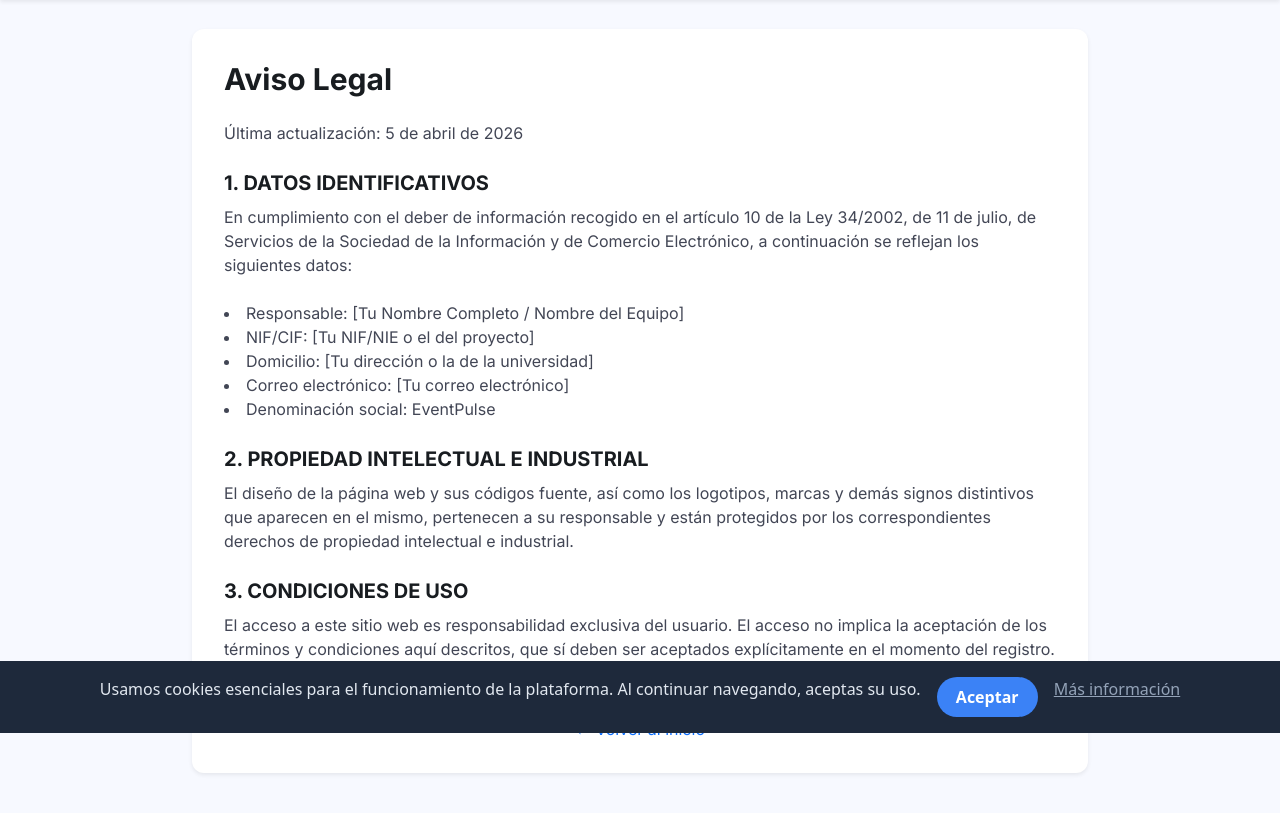
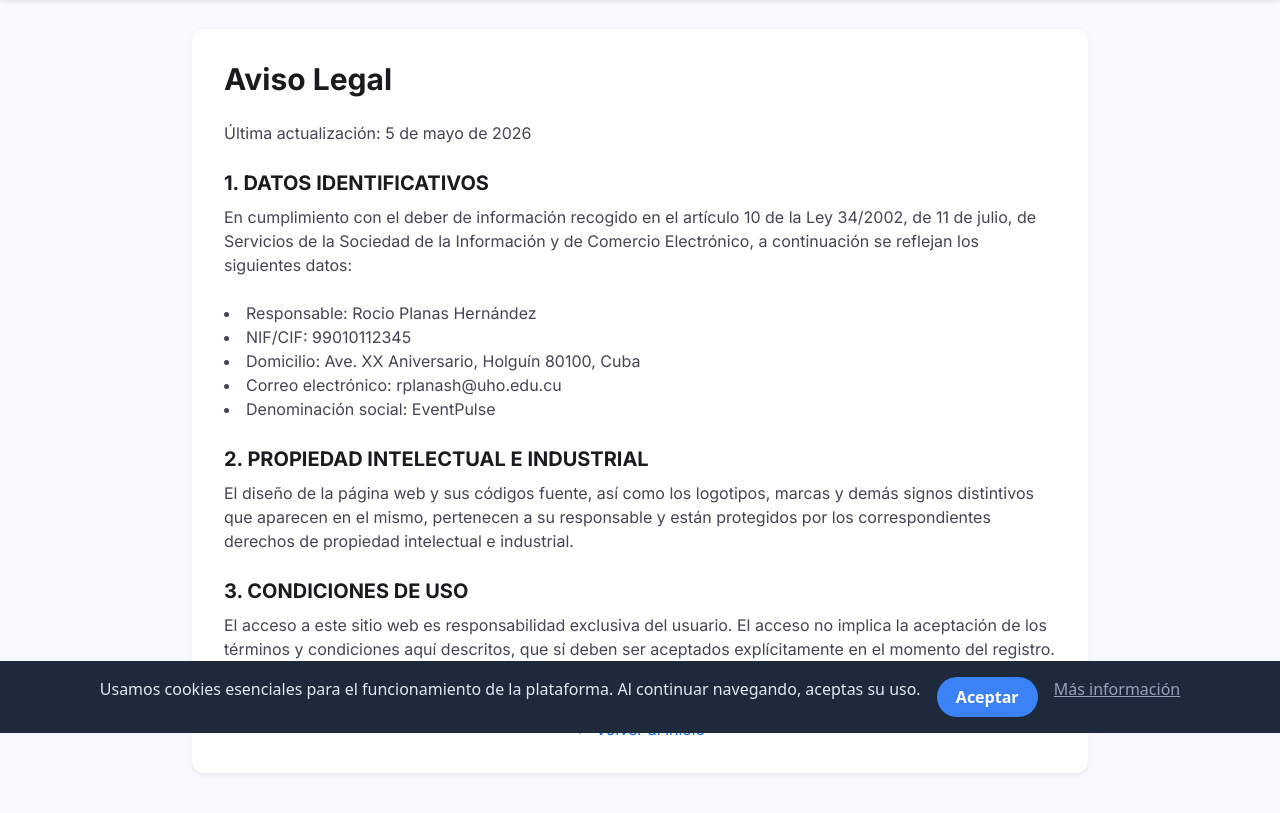
Before and after one commit to Rocio-Planas/Event, a Django app: page /aviso-legal/ in a window 1280 px wide. Shown: the part 67-880 px from the top of the page. Run offline with Django 5.2, Linux system fonts and the light colour scheme; some libraries are stand-ins or nearby versions.

Commit message:
Arreglos finales

```diff
--- a/core/views.py
+++ b/core/views.py
@@ -157,8 +157,10 @@ def home(request):
     if busqueda:
         eventos_filtrados = [e for e in eventos_filtrados if busqueda.lower() in e['titulo'].lower() or busqueda.lower() in e['categoria'].lower()]
 
-    # 9. Personalización por preferencias (solo sin filtros)
-    if not categoria_filtro and not busqueda and request.user.is_authenticated:
+
+    # 9. Personalización por preferencias (solo si no es "Todas" explícito)
+    mostrar_todos = request.GET.get('all') == '1'
+    if not categoria_filtro and not busqueda and request.user.is_authenticated and not mostrar_todos:
         preferencias = list(request.user.preferencias.values_list('nombre', flat=True))
         if preferencias:
             categorias_pref_norm = [normalizar_categoria(c) for c in preferencias]
@@ -639,11 +641,22 @@ def detalle_evento_presencial(request, evento_id):
                 usuario=request.user, evento_id=evento.id, tipo_evento='presencial'
             ).exists()
             es_favorito = FavoritoPresencial.objects.filter(usuario=request.user, evento=evento).exists()
+
+    # ========== NUEVO: Obtener reseñas aprobadas para este evento presencial ==========
+    resenas = Resena.objects.filter(evento_presencial=evento, aprobada=True).order_by('-fecha_creacion')
+    total_resenas = resenas.count()
+    promedio = 0
+    if total_resenas > 0:
+        promedio = round(sum(r.calificacion for r in resenas) / total_resenas, 1)
+
     context = {
         'evento': evento_data,
         'esta_suscrito': esta_suscrito,
         'es_organizador': es_organizador,
         'es_favorito': es_favorito,
+        'resenas': resenas,              # ← nuevo
+        'promedio': promedio,            # ← nuevo
+        'total_resenas': total_resenas,  # ← nuevo
     }
     return render(request, 'evento_presencial_detalle.html', context)
 
--- a/templates/aviso_legal.html
+++ b/templates/aviso_legal.html
@@ -5,16 +5,16 @@
 <div class="max-w-4xl mx-auto">
     <div class="bg-surface-container-lowest rounded-xl shadow-sm p-8">
         <h1 class="text-3xl font-bold text-on-surface mb-6" data-i18n="aviso_legal_title">Aviso Legal</h1>
-        <p class="text-on-surface-variant mb-4" data-i18n="last_update_with_date">Última actualización: 5 de abril de 2026</p>
+        <p class="text-on-surface-variant mb-4" data-i18n="last_update_with_date">Última actualización: 5 de mayo de 2026</p>
 
         <h2 class="text-xl font-bold text-on-surface mt-6 mb-2" data-i18n="aviso_legal_section1_title">1. DATOS IDENTIFICATIVOS</h2>
         <p class="text-on-surface-variant mb-4" data-i18n="aviso_legal_section1_text">En cumplimiento con el deber de información recogido en el artículo 10 de la Ley 34/2002, de 11 de julio, de Servicios de la Sociedad de la Información y de Comercio Electrónico, a continuación se reflejan los siguientes datos:</p>
         <ul class="list-disc list-inside text-on-surface-variant mb-4">
-            <li><span data-i18n="aviso_legal_responsable_label">Responsable:</span> [Tu Nombre Completo / Nombre del Equipo]</li>
-            <li><span data-i18n="aviso_legal_nif_label">NIF/CIF:</span> [Tu NIF/NIE o el del proyecto]</li>
-            <li><span data-i18n="aviso_legal_domicilio_label">Domicilio:</span> [Tu dirección o la de la universidad]</li>
-            <li><span data-i18n="aviso_legal_email_label">Correo electrónico:</span> [Tu correo electrónico]</li>
-            <li><span data-i18n="aviso_legal_social_label">Denominación social:</span> EventPulse</li>
+            <li><span data-i18n="aviso_legal_responsable_label">Responsable:</span> <span data-i18n="aviso_legal_responsable_value">Rocio Planas Hernández</span></li>
+            <li><span data-i18n="aviso_legal_nif_label">NIF/CIF:</span> <span data-i18n="aviso_legal_nif_value">99010112345</span></li>
+            <li><span data-i18n="aviso_legal_domicilio_label">Domicilio:</span> <span data-i18n="aviso_legal_domicilio_value">Ave. XX Aniversario, Holguín 80100, Cuba</span></li>
+            <li><span data-i18n="aviso_legal_email_label">Correo electrónico:</span> <span data-i18n="aviso_legal_email_value">rplanash@uho.edu.cu</span></li>
+            <li><span data-i18n="aviso_legal_social_label">Denominación social:</span> <span data-i18n="aviso_legal_social_value">EventPulse</span></li>
         </ul>
 
         <h2 class="text-xl font-bold text-on-surface mt-6 mb-2" data-i18n="aviso_legal_section2_title">2. PROPIEDAD INTELECTUAL E INDUSTRIAL</h2>
@@ -25,7 +25,7 @@
 
         <div class="mt-8 text-center">
             <a href="{% url 'core:home' %}" class="text-primary hover:underline flex items-center justify-center gap-1" data-i18n="back_home">
-                <span class="material-symbols-outlined text-sm">arrow_back</span> Volver al inicio
+                <span class="material-symbols-outlined text-sm">arrow_back</span> <span data-i18n="back_home">Volver al inicio</span>
             </a>
         </div>
     </div>
--- a/templates/base_stitch.html
+++ b/templates/base_stitch.html
@@ -621,7 +621,12 @@
                 'admin_panel_pending_reviews_title': 'Reseñas Pendientes',
                 'chat_admin_title': 'Chat de soporte',
                 'chat_no_active': 'No hay conversaciones activas.',
-                'show_filters': 'Filtros'
+                'show_filters': 'Filtros',
+                'aviso_legal_responsable_value': 'Rocio Planas Hernández',
+                'aviso_legal_nif_value': '99010112345',
+                'aviso_legal_domicilio_value': 'Ave. XX Aniversario, Holguín 80100, Cuba',
+                'aviso_legal_email_value': 'rplanash@uho.edu.cu',
+                'aviso_legal_social_value': 'EventPulse',
             },
             en: {
                 'show_filters': 'Filters',
@@ -955,6 +960,11 @@
                 'admin_panel_respond_inquiries': 'Answer inquiries',
                 'chat_admin_title': 'Support Chat',
                 'chat_no_active': 'No active conversations.',
+                'aviso_legal_responsable_value': 'Rocio Planas Hernández',
+                'aviso_legal_nif_value': '99010112345',
+                'aviso_legal_domicilio_value': 'Ave. XX Aniversario, Holguín 80100, Cuba',
+                'aviso_legal_email_value': 'rplanash@uho.edu.cu',
+                'aviso_legal_social_value': 'EventPulse',
             }
         };
 
--- a/templates/homepage.html
+++ b/templates/homepage.html
@@ -49,7 +49,7 @@
     <section class="mb-12">
         <h2 class="text-2xl font-bold mb-6" style="color: var(--text-on-surface);" data-i18n="cat_title">Explorar por Categoría</h2>
         <div class="flex flex-wrap gap-3">
-            <a href="{% url 'core:home' %}" class="rounded-full px-5 py-2 text-sm font-medium transition-all {% if not categoria_seleccionada %}bg-primary text-white shadow-md{% else %}bg-surface-container-high text-on-surface-variant hover:bg-surface-container-highest{% endif %}" data-i18n="all_categories">Todas</a>
+           <a href="{% url 'core:home' %}?all=1" class="rounded-full px-5 py-2 text-sm font-medium transition-all {% if not categoria_seleccionada %}bg-primary text-white shadow-md{% else %}bg-surface-container-high text-on-surface-variant hover:bg-surface-container-highest{% endif %}" data-i18n="all_categories">Todas</a>
             {% for cat in categorias %}
             <a href="?categoria={{ cat.nombre }}{% if busqueda %}&busqueda={{ busqueda }}{% endif %}" class="rounded-full px-5 py-2 text-sm font-medium transition-all flex items-center gap-2 {% if categoria_seleccionada == cat.nombre %}bg-primary text-white shadow-md{% else %}bg-surface-container-high text-on-surface-variant hover:bg-surface-container-highest{% endif %}">
                 <span class="material-symbols-outlined text-base">{{ cat.icono|default:"category" }}</span>
```
Also changed, not shown: templates/evento_presencial_detalle.html (+48 -7 lines).
